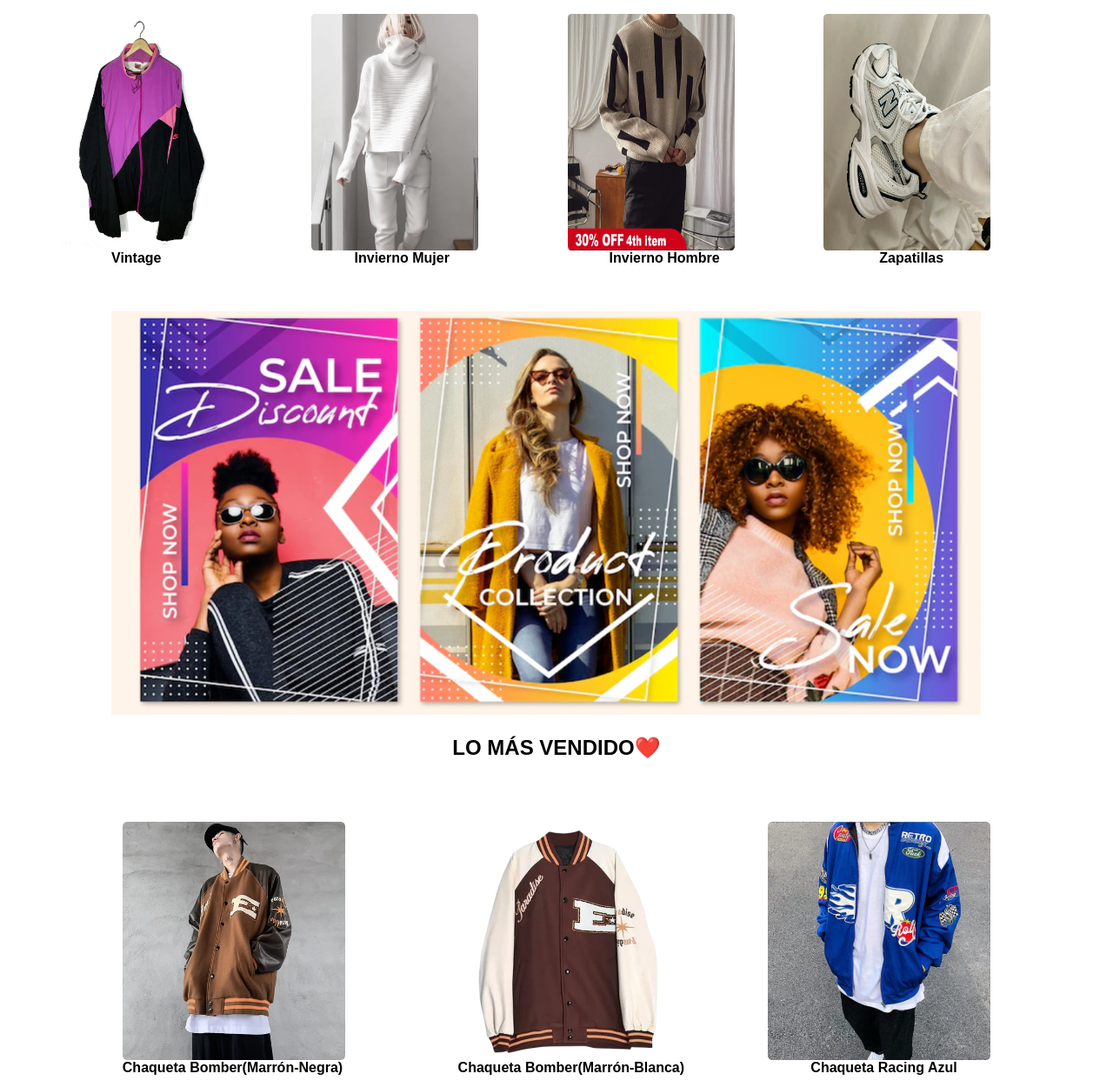
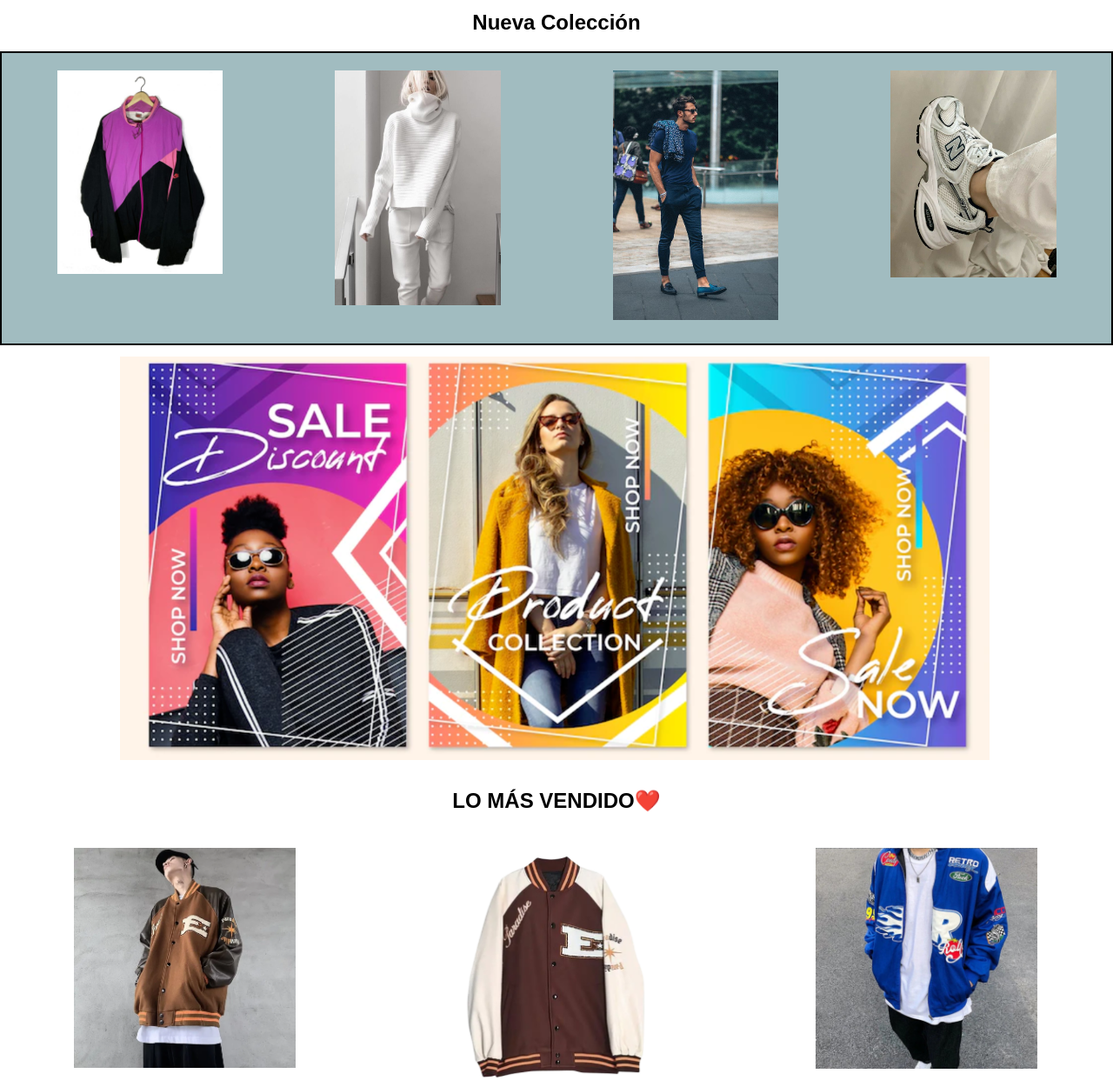
Before and after one commit to JavierRamos123/Agora, a plain HTML site: page index.html in a window 1280 px wide. Shown: the part 394-1644 px from the top of the page at 87% size. Drawn offline with Linux system fonts and the light colour scheme.

Commit message:
Index con grid

```diff
--- a/css/style.css
+++ b/css/style.css
@@ -9,160 +9,70 @@ body {
 }
 
 /*Página Index*/
-#bannerIndex{
-    margin-left: 10%;
-    margin-top: 0%;
+
+/*Productos*/
+
+#productos2 {
+    display: grid;
+    grid-template-columns: auto auto auto auto;
+    /*background-color: #2c58f5f9;*/
+    border: solid 0px;
+    gap: 2px;
+  }
+
+#productos2 > div {
+    /*background-color: rgba(255, 255, 255, 0.8);*/
+    text-align: center;
+    padding: 20px 0;
+    font-size: 30px;
 }
 
-.bannerIndex2{
-    margin-left: 10%;
-    margin-top: 4%;
+#productos {
+    display: grid;
+    grid-template-columns: auto auto auto auto;
+    background-color: rgba(0, 73, 86, 0.368);
+    border: solid 2px;
+    gap: 2px;
+  }
+
+#productos > div {
+    /*background-color: rgba(255, 255, 255, 0.8);*/
+    text-align: center;
+    padding: 20px 0;
+    font-size: 30px;
+}
+
+#bannerProductos{
+    display: grid;
+    grid-template-columns: auto;
+    /*background-color: #2196F3;*/
+    /*border: solid 1px;*/
+    gap: 2px;
+}
+#bannerProductos > div {
+   /*background-color: rgba(255, 255, 255, 0.8);*/
+    text-align: center;
+    padding: 20px 0;
+    font-size: 30px;
+}
+
+#bannerProductos2{
+    display: grid;
+    grid-template-columns: auto auto 5px;
+    /*background-color: #75f321;*/
+    /*border: solid 1px;*/
+    padding: 1%;
+    gap: 3px;
+}
+#bannerProductos2 > div {
+    /*background-color: rgba(253, 7, 7, 0.8);*/
+    text-align: center;
+    padding: 20px, 0;
 }
 
 
-/*Productos*/
-
-#productos {
-    display: flex;
-}
-
-#producto1 {
-    width: 15%;
-    margin-left: 5%;
-}
-
-#tituloProducto1 {
-    margin-left: 10%;
-}
-
-
-
-
-#producto2 {
-    width: 15%;
-    margin-left: 8%;
-    border-radius: 2%;
-}
-
-#tituloProducto2 {
-    margin-left: 17%;
-}
-
-
-
-
-#producto3 {
-    width: 15%;
-    margin-left: 8%;
-    border-radius: 2%;
-}
-
-#tituloProducto3 {
-    margin-left: 14%;
-}
-
-
-
-
-
-#producto4 {
-    width: 15%;
-    margin-left: 8%;
-    border-radius: 2%;
-}
-
-#tituloProducto4 {
-    margin-left: 14%;
-}
-
-
-
-#producto5 {
-    width: 20%;
-    margin-left: 11%;
-    border-radius: 2%;
-    margin-top: 4%;
-}
-
-#tituloProducto5 {
-    margin-left: 11%;
-    margin-top: 3%;
-}
-
-
-#producto6 {
-    width: 20%;
-    margin-left: 10%;
-    border-radius: 2%;
-    margin-top: 4%;
-}
-
-#tituloProducto6 {
-    margin-left: 10%;
-    margin-top: 2%;
-}
-
-
-
-#producto7 {
-    width: 20%;
-    margin-left: 8%;
-    border-radius: 2%;
-    margin-top: 4%;
-}
-
-#tituloProducto7 {
-    margin-left: 11%;
-    margin-top: 2%;
-}
-
-
-
-
-
-
-#producto8 {
-    width: 22%;
-    margin-left: 10%;
-    border-radius: 2%;
-    margin-top: 6%;
-}
-
-#tituloProducto8 {
-    margin-left: 11%;
-    margin-top: 2%;
-    margin-bottom: 0%;
-}
-
-
-
-
-
-#producto9 {
-    width: 20%;
-    margin-left: 8%;
-    border-radius: 2%;
-    margin-top: 6%;
-}
-
-#tituloProducto9 {
-    margin-left: 8%;
-    margin-top: 2%;
-    margin-bottom: 0%;
-}
-
-
-#producto10 {
-    width: 20%;
-    margin-left: 8%;
-    border-radius: 2%;
-    margin-top: 6%;
-}
-
-#tituloProducto10 {
-    margin-left: 11%;
-    margin-top: 2%;
-    margin-bottom: 0%;
+#producto1,#producto2,#producto3,#producto4,#producto5,#producto6,#producto7,#producto8,#producto9,#producto10{
+    max-width: 60%;
 }
 
 
--- a/index.html
+++ b/index.html
@@ -10,7 +10,6 @@
     <title>Index</title>
 </head>
 
-<body>
     <ul class="topnav">
         <li><a class="active" href="index.html">Inicio</a></li>
         <li><a href="contacto.html">Contacto</a></li>
@@ -19,59 +18,51 @@
         <li id="cesta-nav"><a onclick=emojiLogin()>🙋🏻</a></li>
     </ul>
 
-    <p id="promocion">Utiliza este código de descuento para llevarte las mejores ofertas</p>
 
-    <img id="bannerIndex" src="img/bannerIndex.jpg" alt="banner">
+        <p id="promocion">Utiliza este código de descuento para llevarte las mejores ofertas</p>
+
+            <div id="bannerProductos">
+                <div id="bannerIndex"><img class="bannerIndex" src="img/bannerIndex.jpg" alt="banner"></div>
+            </div>
+
+            <h2 id="nuevaColección">Nueva Colección</h2>
 
 
-    <h2 id="nuevaColección">Nueva Colección</h2>
+    <div id="productos">
 
-    <div id="productos">
-        <img id="producto1" src="img/fotosProductos/1.jpg" alt="producto1" title="Ropa Vintage"><br>
+        <div><img id="producto1" src="img/fotosProductos/1.jpg" alt="producto1" title="Ropa Vintage"></div>
 
-        <img id="producto2" src="img/fotosProductos/2.jpg" alt="producto2" title="Ropa Invierno Mujer"><br>
+        <div><img id="producto2" src="img/fotosProductos/2.jpg" alt="producto2" title="Ropa Invierno Mujer"></div>
 
-        <img id="producto3" src="img/fotosProductos/3.png" alt="producto3" title="Ropa Invierno Hombre"><br>
+        <div><img id="producto3" src="img/fotosProductos/3hombre.png" alt="producto3" title="Ropa Invierno Hombre"></div>
 
-        <img id="producto4" src="img/fotosProductos/4.jpg" alt="producto4" title="Zapatillas"><br>
+        <div><img id="producto4" src="img/fotosProductos/4.jpg" alt="producto4" title="Zapatillas"></div>
+
+    </div>
 
 
-    </div>
-    <b id="tituloProducto1">Vintage</b>
-    <b id="tituloProducto2">Invierno Mujer</b>
-    <b id="tituloProducto3">Invierno Hombre</b>
-    <b id="tituloProducto4">Zapatillas</b><br>
+            <div id="bannerProductos2">
+                <div id="bannerIndex2"></div><img class="bannerIndex2" src="img/bannerIndex2.png" alt="bannerIndex2">
+
+            </div>
+                        <h2 id="nuevaColección">LO MÁS VENDIDO❤️</h2>
 
 
-    <img class="bannerIndex2" src="img/bannerIndex2.png" alt="bannerIndex2">
+    <div id="productos2">
 
+        <div><img id="producto5" src="img/fotosProductos/5.png" alt="producto5" title="Chaqueta Bomber"></div>
 
-    <h2 id="nuevaColección">LO MÁS VENDIDO❤️</h2>
+        <div><img id="producto6" src="img/fotosProductos/6.png" alt="producto6" title="Chaqueta bom"></div>
 
-    <div id="productos">
-        <img id="producto5" src="img/fotosProductos/5.png" alt="producto5" title="Chaqueta Bomber"><br>
+        <div><img id="producto7" src="img/fotosProductos/7.png" alt="producto7" title="Chaqueta Racing Style"></div><br>
 
-        <img id="producto6" src="img/fotosProductos/6.png" alt="producto6" title="Chaqueta bom"><br>
+        <div><img id="producto8" src="img/fotosProductos/8.png" alt="producto8" title="Chaqueta Bomber"></div>
 
-        <img id="producto7" src="img/fotosProductos/7.png" alt="producto7" title="Chaqueta Racing Style"><br>
+        <div><img id="producto10" src="img/fotosProductos/10.png" alt="producto10" title="Chaqueta Racing Style"></div>
 
+        <div><img id="producto9" src="img/fotosProductos/9.png" alt="producto9" title="Chaqueta bom"></div>
 
     </div>
-    <b id="tituloProducto5">Chaqueta Bomber(Marrón-Negra)</b>
-    <b id="tituloProducto6">Chaqueta Bomber(Marrón-Blanca)</b>
-    <b id="tituloProducto7">Chaqueta Racing Azul</b>
-
-    <div id="productos">
-        <img id="producto8" src="img/fotosProductos/8.png" alt="producto8" title="Chaqueta Bomber"><br>
-
-        <img id="producto10" src="img/fotosProductos/10.png" alt="producto10" title="Chaqueta Racing Style"><br>
-
-        <img id="producto9" src="img/fotosProductos/9.png" alt="producto9" title="Chaqueta bom"><br>
-
-    </div>
-    <b id="tituloProducto8">Chaqueta Bomber(Marrón-Negra)</b>
-    <b id="tituloProducto9">Chaqueta Bomber(Marrón-Blanca)</b>
-    <b id="tituloProducto10">Chaqueta Racing Azul</b>
 
 
 
```
Also changed, not shown: img/fotosProductos/3.png (deleted), img/fotosProductos/3hombre.png (added).
